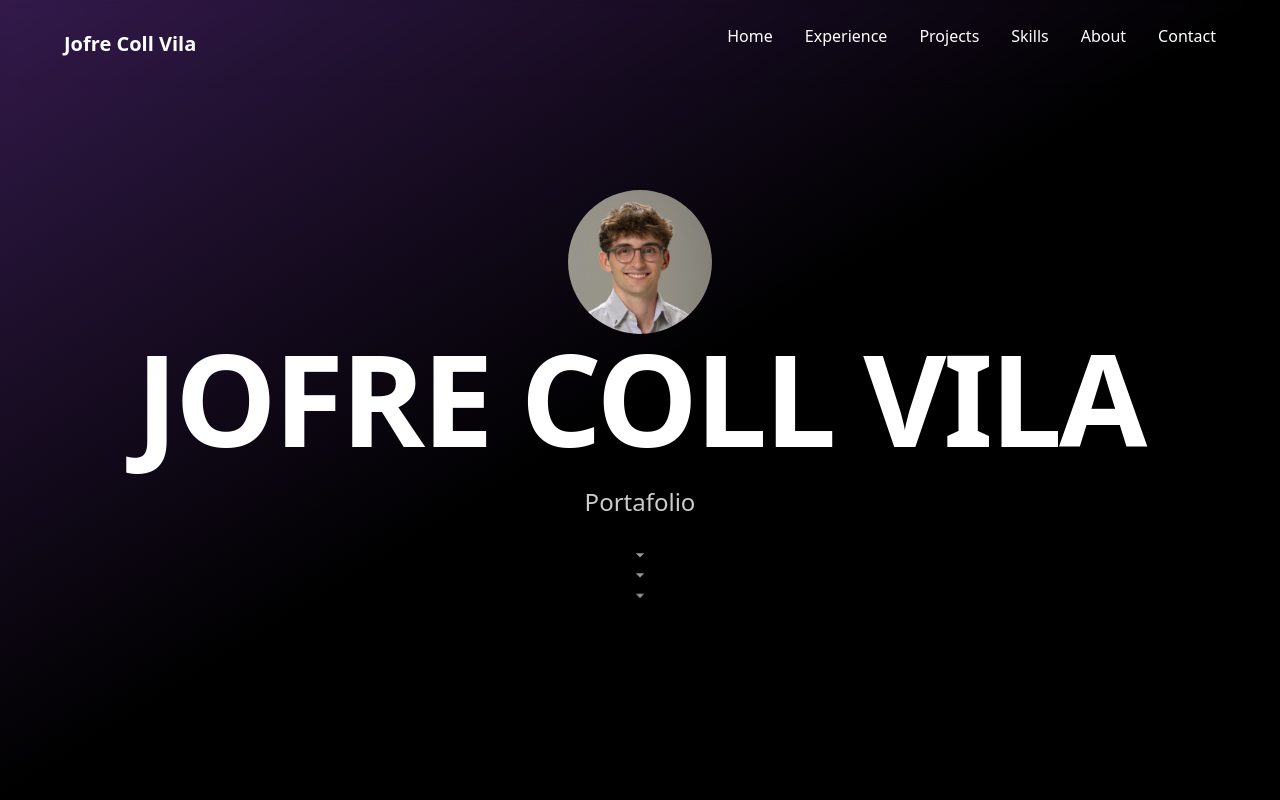
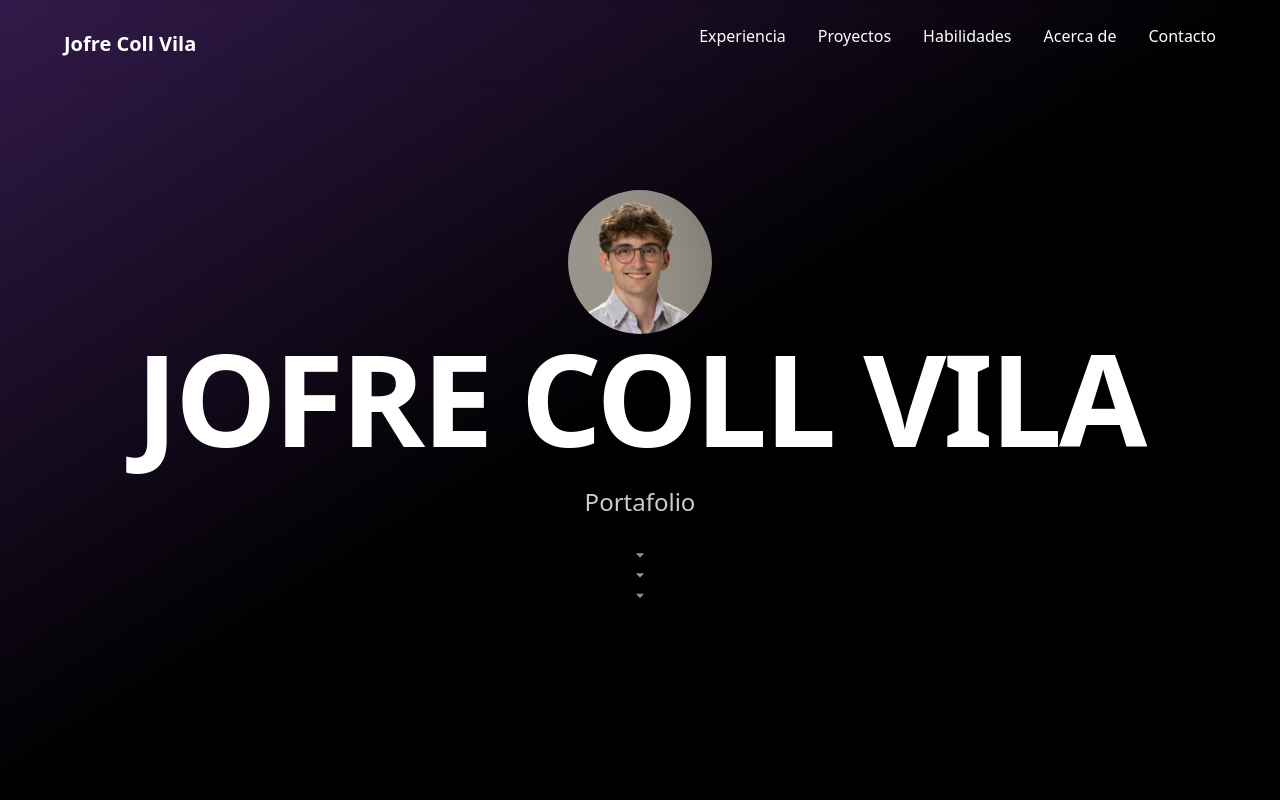
Before and after one commit to Jofrix98/Portafolio, an Astro site: page / in a window 1280 px wide. Shown: the top 800 px of the page. Built offline with nearby package versions, Linux system fonts and the light colour scheme; Astro itself is replaced by a stand-in of ours.

Commit message:
:bulb: UPDATE: Translate header

```diff
--- a/src/components/Header.astro
+++ b/src/components/Header.astro
@@ -7,12 +7,11 @@ interface Props {
 const props = Astro.props as Props;
 
 const defaultNavItems = [
-  { text: 'Home', href: '#home' },
-  { text: 'Experience', href: '#experience' },
-  { text: 'Projects', href: '#projects' },
-  { text: 'Skills', href: '#skills' },
-  { text: 'About', href: '#about' },
-  { text: 'Contact', href: '#contact' },
+  { text: 'Experiencia', href: '#experience' },
+  { text: 'Proyectos', href: '#projects' },
+  { text: 'Habilidades', href: '#skills' },
+  { text: 'Acerca de', href: '#about' },
+  { text: 'Contacto', href: '#contact' },
 ];
 
 const navItems = props.navItems || defaultNavItems;
```
